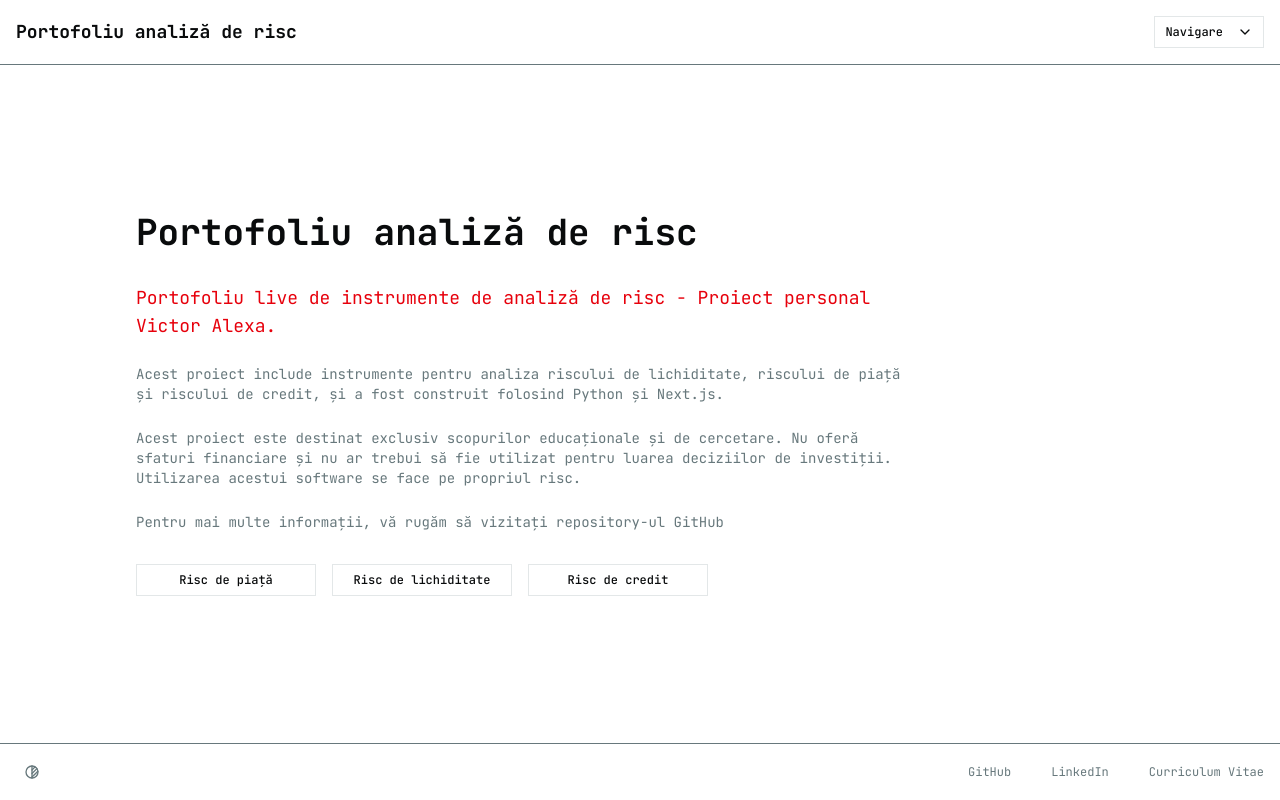
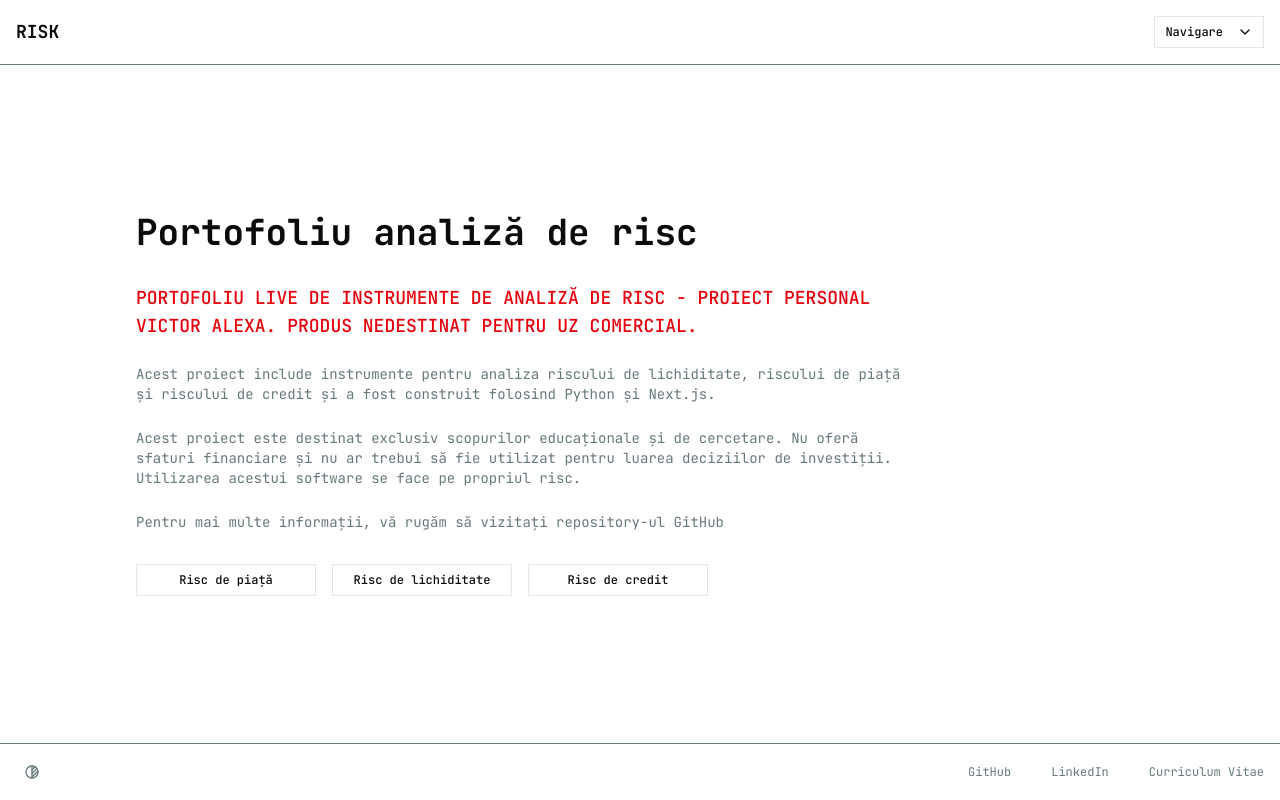
Before and after one commit to itsthevictor/risk, a Next.js app in the folder frontend/: page / in a window 1280 px wide. Built offline with nearby package versions, Linux system fonts and the light colour scheme.

Commit message:
feat: update text content in Home, Header, and Footer for clarity and consistency

```diff
--- a/frontend/app/page.tsx
+++ b/frontend/app/page.tsx
@@ -8,13 +8,13 @@ export default function Home() {
       <div className='absolute inset-0 -z-10 bg-background' />
       <div className='max-w-3xl mx-30 flex-col flex gap-y-4'>
         <h1 className='text-4xl font-bold mb-4'>Portofoliu analiză de risc</h1>
-        <p className='text-lg font-uppercase text-red-600 dark:text-red-400'>
+        <p className='text-lg uppercase text-red-600 dark:text-red-400 font-medium'>
           Portofoliu live de instrumente de analiză de risc - Proiect personal
-          Victor Alexa.
+          Victor Alexa. Produs nedestinat pentru uz comercial.
         </p>
         <p className='text-sm text-muted-foreground mt-2'>
           Acest proiect include instrumente pentru analiza riscului de
-          lichiditate, riscului de piață și riscului de credit, și a fost
+          lichiditate, riscului de piață și riscului de credit și a fost
           construit folosind Python și Next.js.
         </p>
         <p className='text-sm text-muted-foreground mt-2'>
--- a/frontend/components/footer.tsx
+++ b/frontend/components/footer.tsx
@@ -1,9 +1,15 @@
 import { ThemeToggle } from '@/components/theme-toggle';
+// import { Separator } from '@/components/ui/separator';
+// import Link from 'next/link';
 const Footer = () => {
   return (
     <footer className='text-xs text-muted-foreground py-3 md:flex flex-row items-center justify-between gap-y-2  bg-transparent border-t border-muted-foreground hidden px-4'>
       <ThemeToggle />
       <div className='flex flex-row gap-x-10'>
+        {/* <Link href='/despre' className='hover:underline hover:text-foreground'>
+          Despre
+        </Link>
+        <Separator orientation='vertical' className='h-4' /> */}
         <a
           href='https://github.com/itsthevictor/risk'
           className='hover:underline hover:text-foreground'
--- a/frontend/components/header.tsx
+++ b/frontend/components/header.tsx
@@ -27,7 +27,7 @@ const Header = () => {
   return (
     <div className='header flex flex-row items-center justify-between p-4 border-b border-muted-foreground'>
       <Link href='/' className='text-lg font-bold'>
-        Portofoliu analiză de risc
+        RISK
       </Link>
       <div className='flex items-center justify-between gap-x-4'>
         <DropdownMenu open={isOpen} onOpenChange={setIsOpen}>
```
